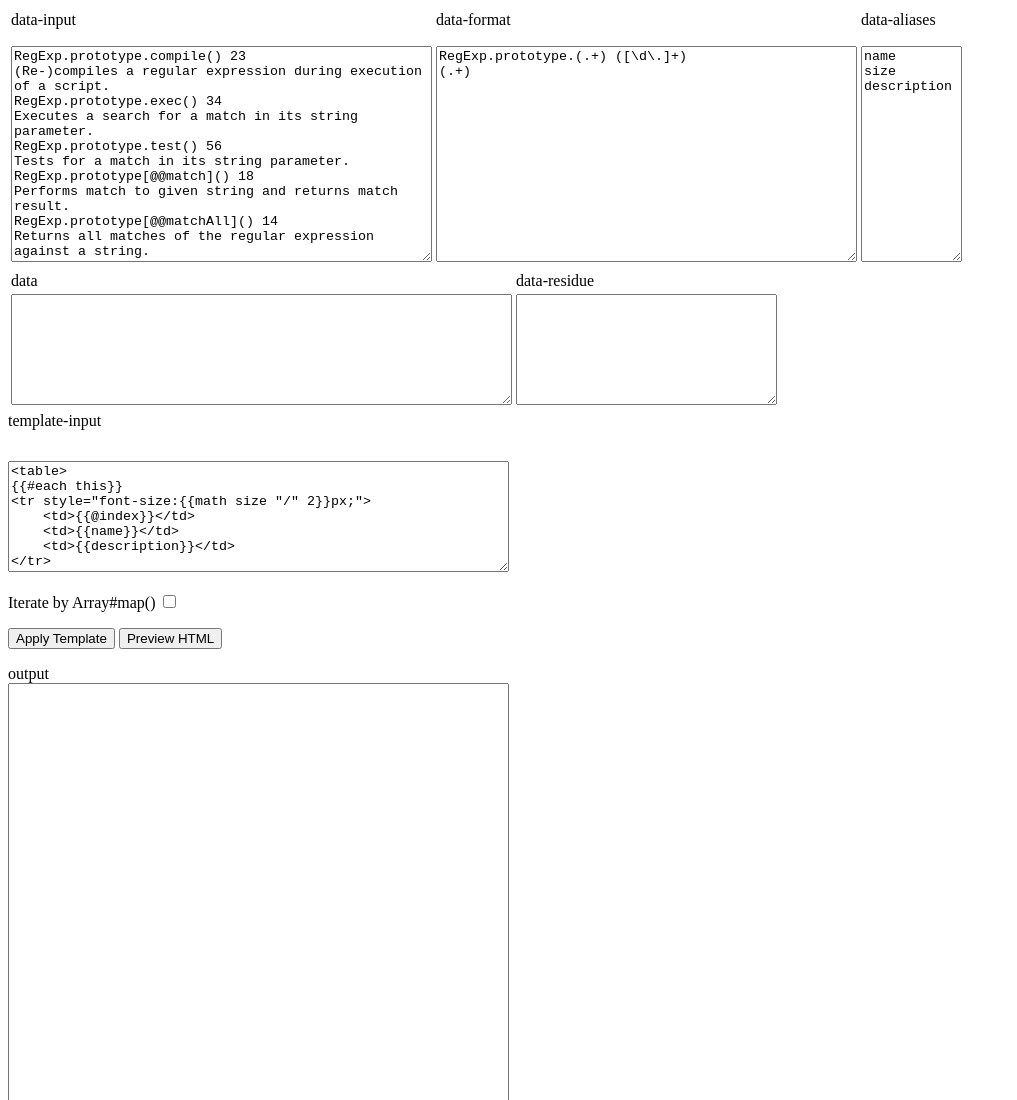
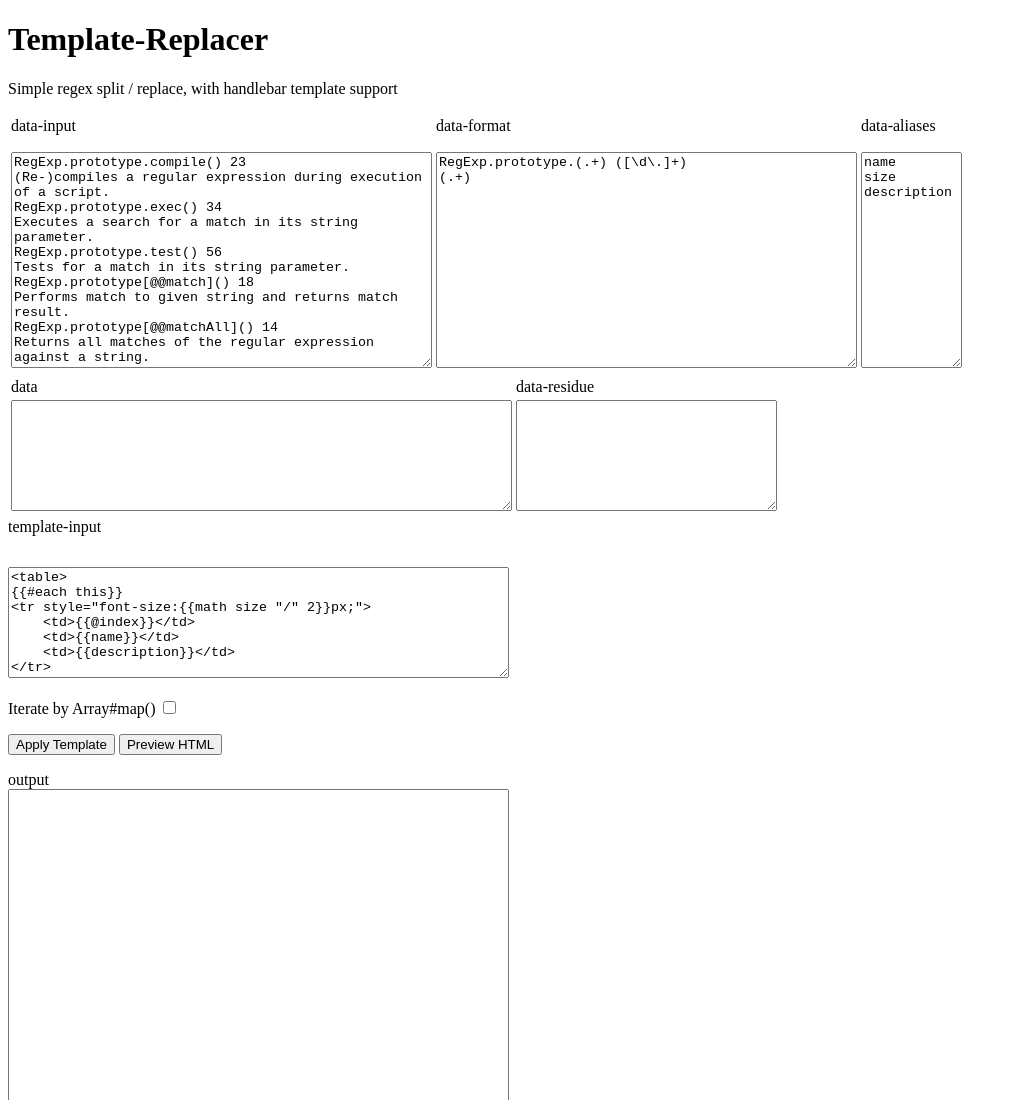
Before and after one commit to vicksonzero/template-replacer, a plain HTML site: page index.html in a window 1280 px wide. Shown: the top 1100 px of the page, without its empty margins (0-1017 px from the left). Drawn offline with Linux system fonts and the light colour scheme.

Commit message:
Add header

```diff
--- a/index.html
+++ b/index.html
@@ -18,6 +18,8 @@
 </head>
 
 <body>
+    <h1>Template-Replacer</h1>
+    <p>Simple regex split / replace, with handlebar template support</p>
     <table class="input-tables">
         <tr>
             <td>data-input</td>
```
